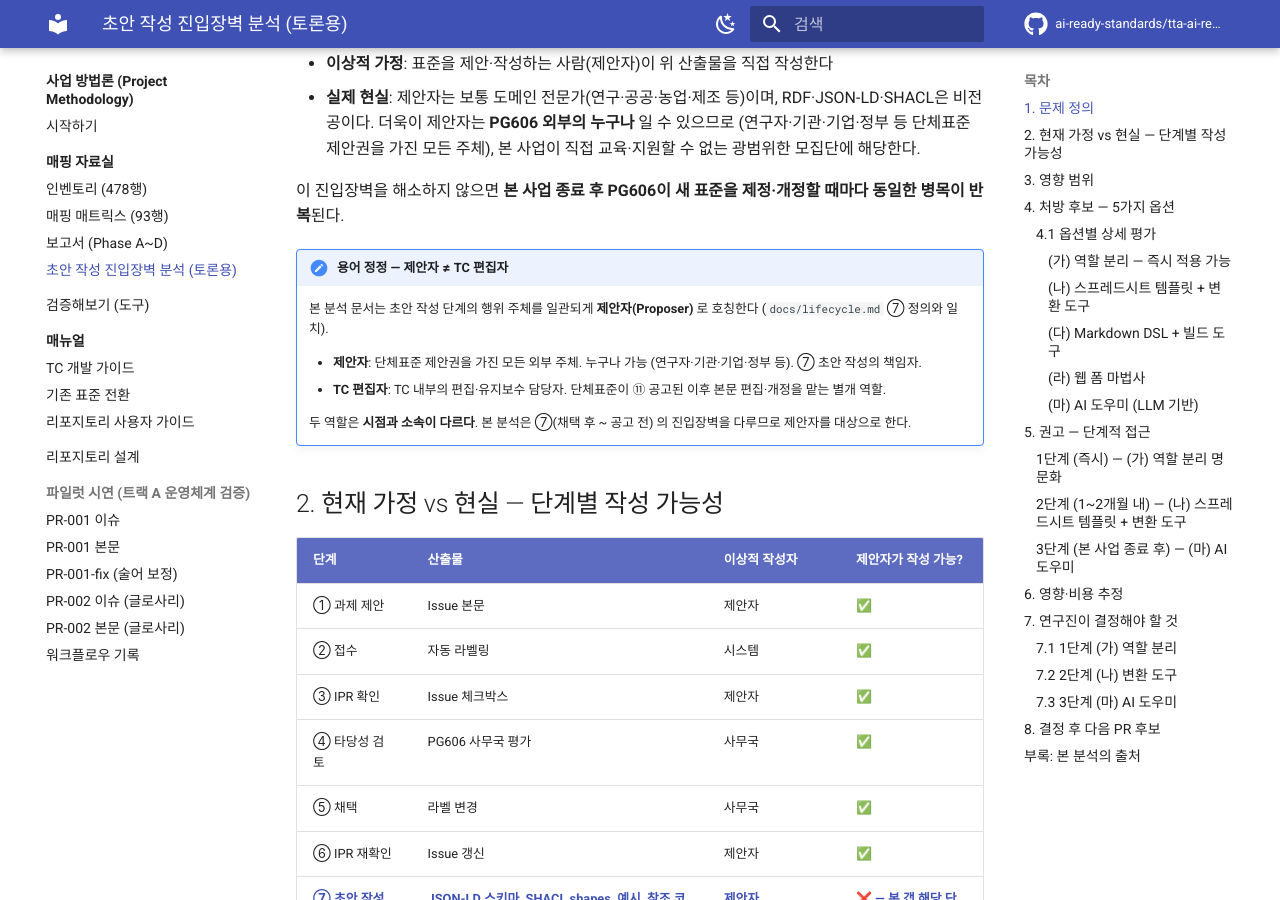
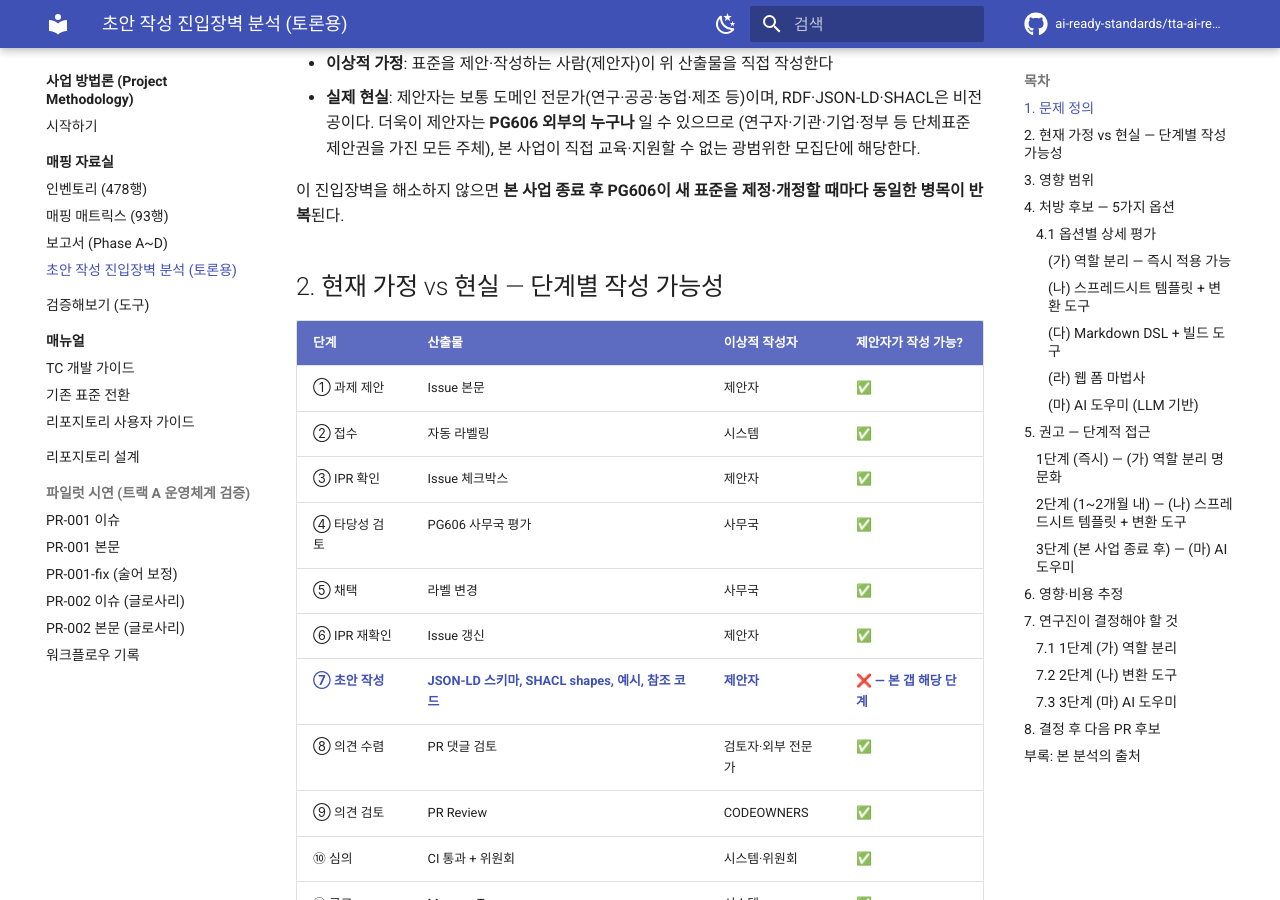
Before and after one commit to ai-ready-standards/tta-ai-ready, an MkDocs documentation site: the page built from docs/methodology/authoring-barrier-analysis.md, in a window 1280 px wide and 900 px high, scrolled down 479 px. Built offline with MkDocs 1.6.1 and Material for MkDocs 9.7.7, drawn with Linux system fonts in a browser that asks for light colours; comment, search, counter and statistics services are not loaded.

Commit message:
docs(methodology): remove unnecessary terminology clarification note
이전 PR #23 에서 추가한 "용어 정정 — 제안자 ≠ TC 편집자" admonition 박스가
이제는 본문이 "제안자" 로 일관 정렬된 상태라 불필요. 박스 제거.

본문은 변경 없음, 박스 제거만.

Co-Authored-By: Claude Opus 4.7 (1M context) <noreply@anthropic.com>

```diff
--- a/docs/methodology/authoring-barrier-analysis.md
+++ b/docs/methodology/authoring-barrier-analysis.md
@@ -15,14 +15,6 @@
 - **실제 현실**: 제안자는 보통 도메인 전문가(연구·공공·농업·제조 등)이며, RDF·JSON-LD·SHACL은 비전공이다. 더욱이 제안자는 **PG606 외부의 누구나** 일 수 있으므로 (연구자·기관·기업·정부 등 단체표준 제안권을 가진 모든 주체), 본 사업이 직접 교육·지원할 수 없는 광범위한 모집단에 해당한다.
 
 이 진입장벽을 해소하지 않으면 **본 사업 종료 후 PG606이 새 표준을 제정·개정할 때마다 동일한 병목이 반복**된다.
-
-!!! note "용어 정정 — 제안자 ≠ TC 편집자"
-    본 분석 문서는 초안 작성 단계의 행위 주체를 일관되게 **제안자(Proposer)** 로 호칭한다 (`docs/lifecycle.md` ⑦ 정의와 일치).
-
-    - **제안자**: 단체표준 제안권을 가진 모든 외부 주체. 누구나 가능 (연구자·기관·기업·정부 등). ⑦ 초안 작성의 책임자.
-    - **TC 편집자**: TC 내부의 편집·유지보수 담당자. 단체표준이 ⑪ 공고된 이후 본문 편집·개정을 맡는 별개 역할.
-
-    두 역할은 **시점과 소속이 다르다**. 본 분석은 ⑦(채택 후 ~ 공고 전) 의 진입장벽을 다루므로 제안자를 대상으로 한다.
 
 ## 2. 현재 가정 vs 현실 — 단계별 작성 가능성
 
```
